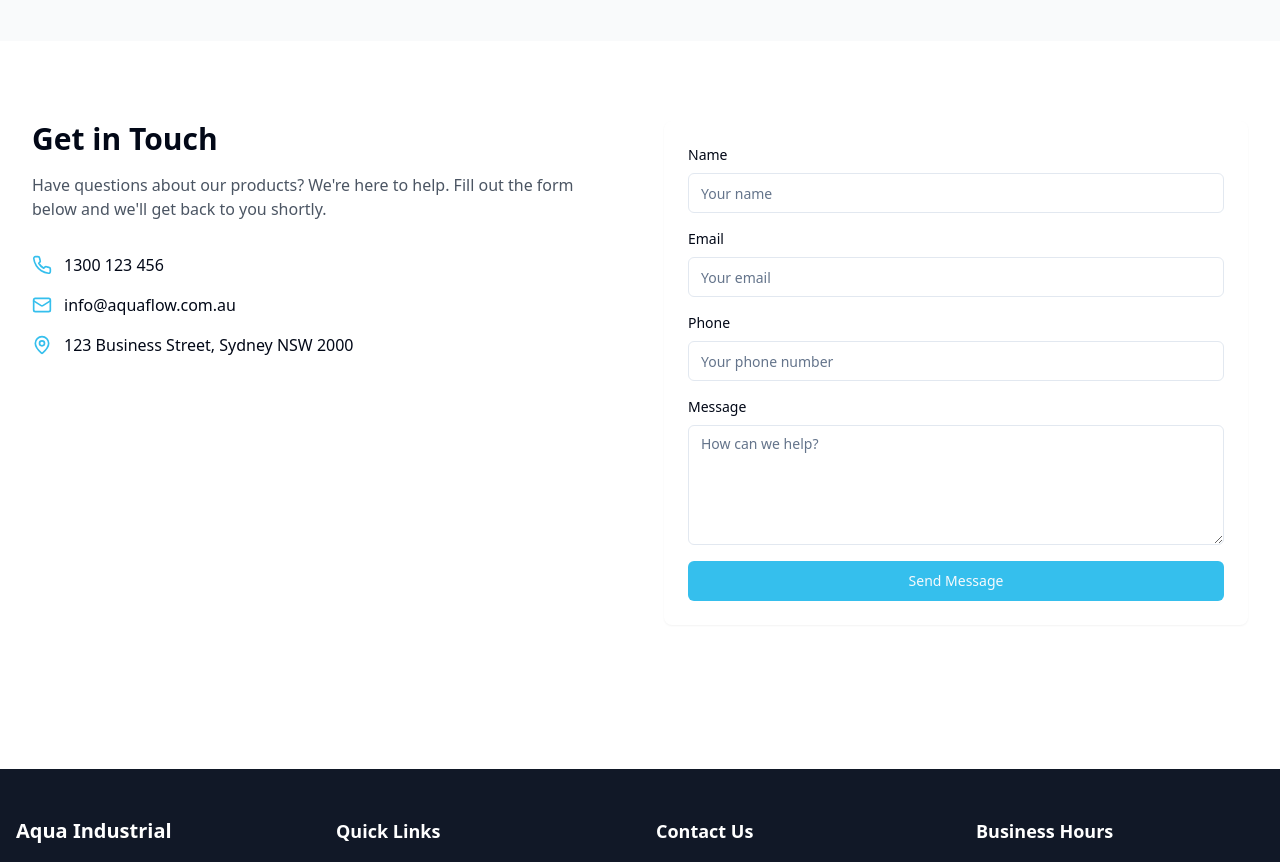
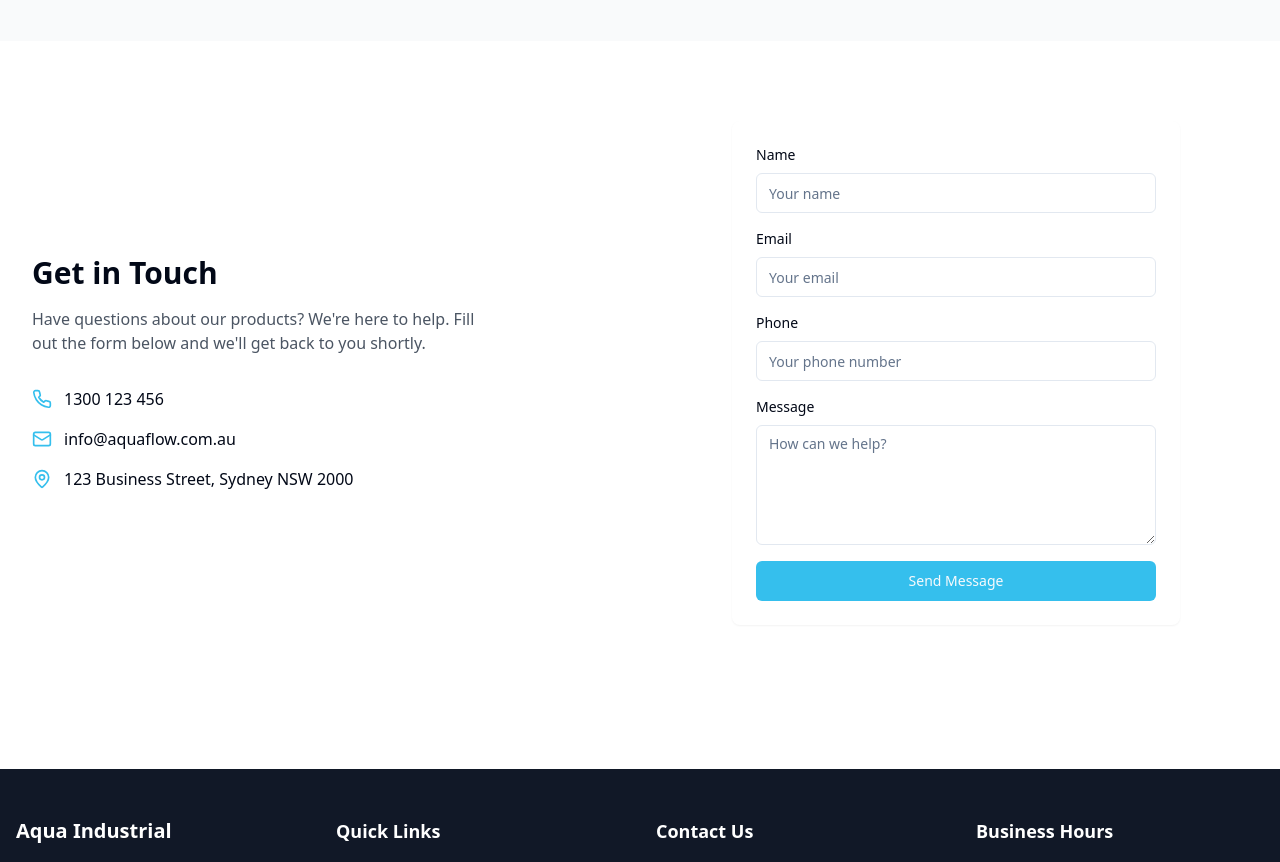
Before and after one commit to DeathwingIN/SDS, a React (Vite) app: page / in a window 1280 px wide. Shown: the part 2860-3722 px from the top of the page. Built offline with nearby package versions, Linux system fonts and the light colour scheme.

Commit message:
Center Contact Section Elements
Updated the Contact component to center both horizontally and vertically the "Get in Touch" section and its child elements for improved layout and user experience.
[skip gpt_engineer]

```diff
--- a/src/components/Contact.tsx
+++ b/src/components/Contact.tsx
@@ -12,29 +12,29 @@ const Contact = () => {
   return (
     <section id="contact" className="py-20">
       <div className="max-w-7xl mx-auto px-4 sm:px-6 lg:px-8">
-        <div className="grid md:grid-cols-2 gap-12">
-          <div>
+        <div className="grid md:grid-cols-2 gap-12 items-center">
+          <div className="flex flex-col items-center text-center md:items-start md:text-left">
             <h2 className="text-3xl font-bold mb-4">Get in Touch</h2>
-            <p className="text-gray-600 mb-8">
+            <p className="text-gray-600 mb-8 max-w-md">
               Have questions about our products? We're here to help. Fill out the
               form below and we'll get back to you shortly.
             </p>
-            <div className="space-y-4">
-              <div className="flex items-center">
+            <div className="space-y-4 w-full max-w-md">
+              <div className="flex items-center justify-center md:justify-start">
                 <Phone className="w-5 h-5 text-primary mr-3" />
                 <span>1300 123 456</span>
               </div>
-              <div className="flex items-center">
+              <div className="flex items-center justify-center md:justify-start">
                 <Mail className="w-5 h-5 text-primary mr-3" />
                 <span>info@aquaflow.com.au</span>
               </div>
-              <div className="flex items-center">
+              <div className="flex items-center justify-center md:justify-start">
                 <MapPin className="w-5 h-5 text-primary mr-3" />
                 <span>123 Business Street, Sydney NSW 2000</span>
               </div>
             </div>
           </div>
-          <div className="bg-white p-6 rounded-lg shadow-sm">
+          <div className="bg-white p-6 rounded-lg shadow-sm max-w-md mx-auto w-full">
             <form onSubmit={handleSubmit} className="space-y-4">
               <div>
                 <label htmlFor="name" className="block text-sm font-medium mb-2">
```
